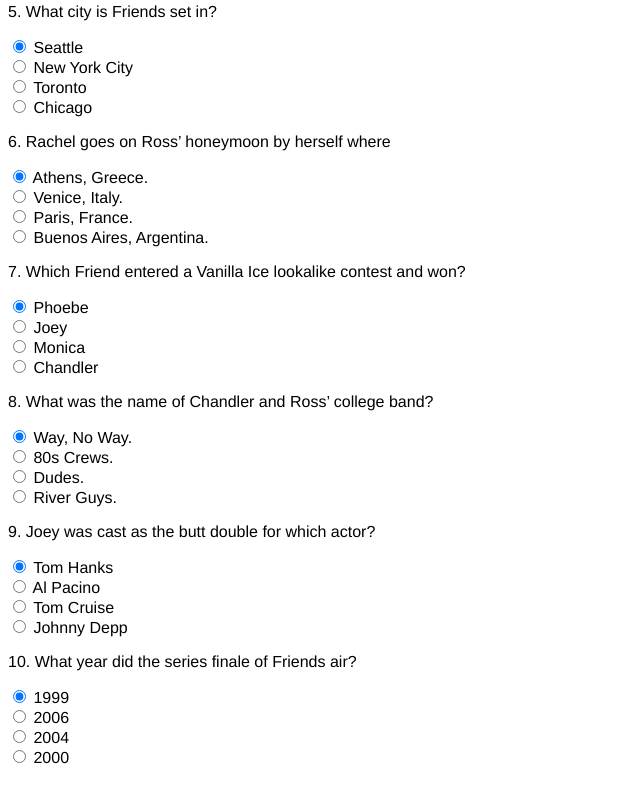
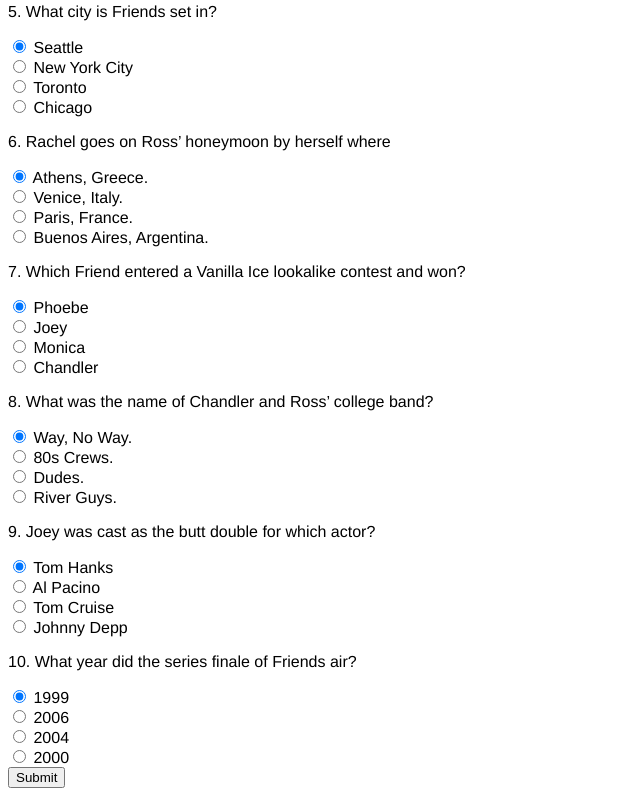
Before and after one commit to chica25/Friends_Trivia_Quiz, a plain HTML site: page index.html in a window 1280 px wide. Shown: the part 623-1427 px from the top of the page, without its empty margins (0-640 px from the left). Before the commit the page ends 1406 px from the top, so only its background shows below. Drawn offline with Linux system fonts and the light colour scheme.

Commit message:
Include submit

```diff
--- a/index.html
+++ b/index.html
@@ -233,6 +233,10 @@
                                 <label class="form-label">2000</label>
                             </div>
                         </div>
+
+                        <div class="text-center">
+                            <input type="submit" class="submit-btn">
+                        </div>
                     </form>
                 </div>
             </div>
```
